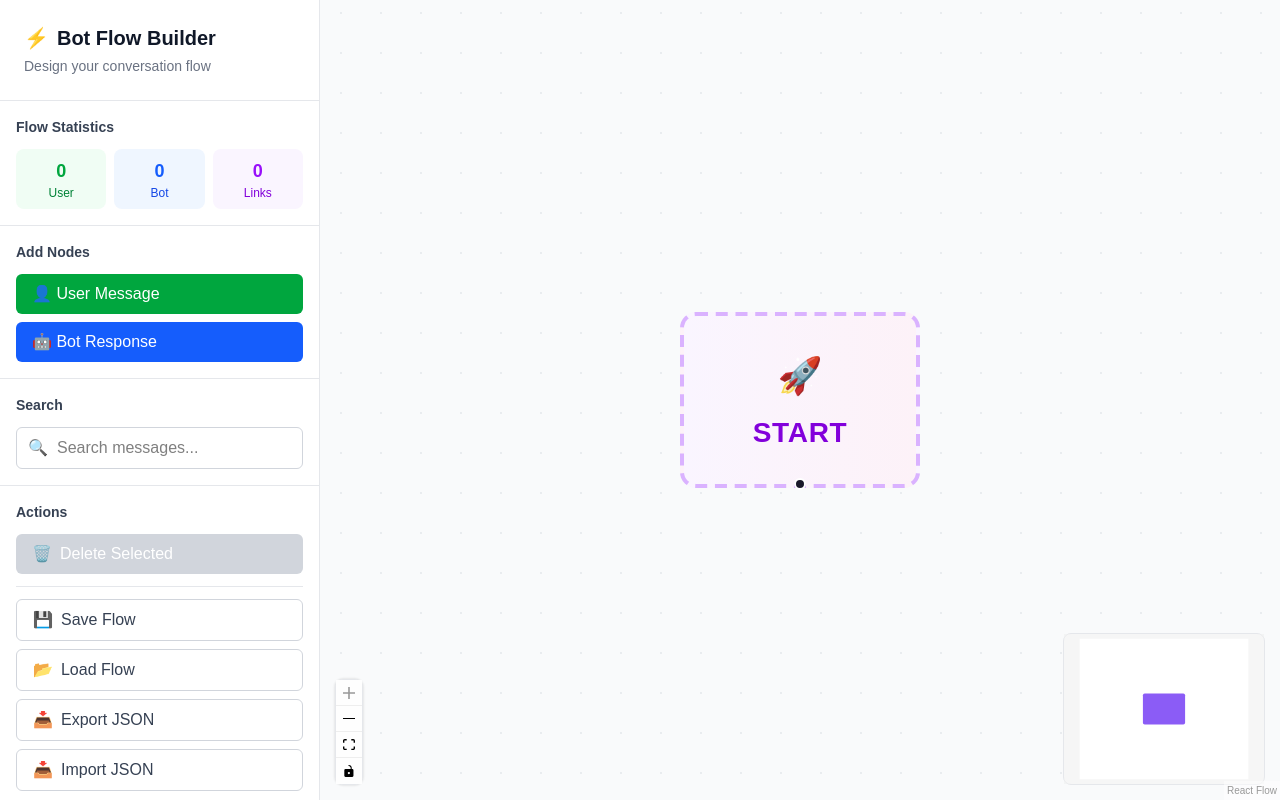
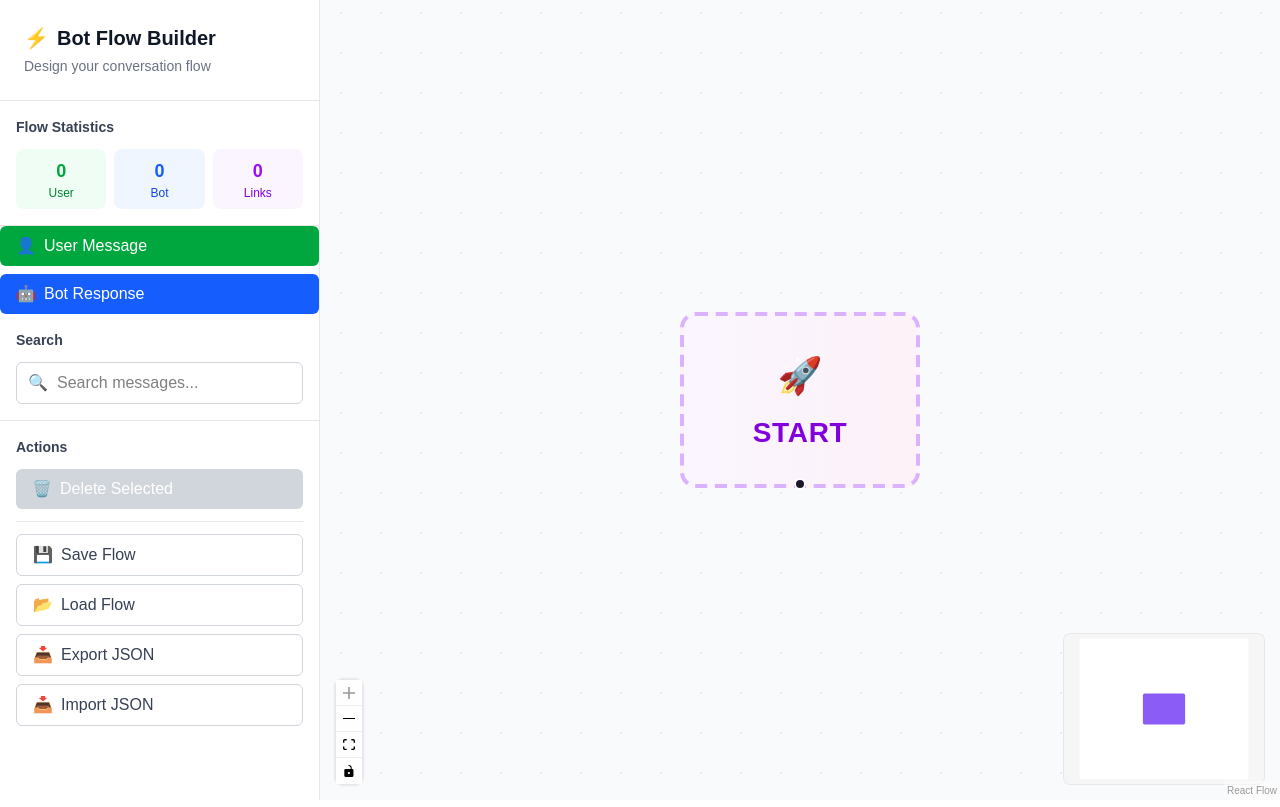
Before and after one commit to Abinash17a/BoTS, a React (Vite) app: page /bots in a window 1280 px wide. Built offline with nearby package versions, Linux system fonts and the light colour scheme.

Commit message:
Drag and drop feature added for nodes

```diff
--- a/src/components/AddNodeButton.tsx
+++ b/src/components/AddNodeButton.tsx
@@ -1,20 +1,29 @@
-export function AddNodeButtons({ addNode }: { addNode: (type: "userMessage" | "botResponse") => void }) {
+export function AddNodeButtons({
+  addNode,
+}: {
+  addNode: (type: "userMessage" | "botResponse") => void;
+}) {
   return (
-        <div className="p-4 border-b border-gray-200">
-            <h3 className="text-sm font-semibold text-gray-700 mb-3">Add Nodes</h3>
     <div className="space-y-2">
-                <button
-                    onClick={() => addNode("userMessage")}
-                    className="w-full flex items-center justify-start gap-2 px-4 py-2 bg-green-600 hover:bg-green-700 text-white rounded-md transition duration-200 font-medium"
+      <div
+        draggable
+        onDragStart={(e) => {
+          e.dataTransfer.setData("application/reactflow", "userMessage");
+          e.dataTransfer.effectAllowed = "move";
+        }}
+        className="cursor-move w-full flex items-center justify-start gap-2 px-4 py-2 bg-green-600 hover:bg-green-700 text-white rounded-md transition-colors duration-200 font-medium"
       >
-                    👤 User Message
-                </button>
-                <button
-                    onClick={() => addNode("botResponse")}
-                    className="w-full flex items-center justify-start gap-2 px-4 py-2 bg-blue-600 hover:bg-blue-700 text-white rounded-md transition duration-200 font-medium"
+        <span>👤</span> User Message
+      </div>
+      <div
+        draggable
+        onDragStart={(e) => {
+          e.dataTransfer.setData("application/reactflow", "botResponse");
+          e.dataTransfer.effectAllowed = "move";
+        }}
+        className="cursor-move w-full flex items-center justify-start gap-2 px-4 py-2 bg-blue-600 hover:bg-blue-700 text-white rounded-md transition-colors duration-200 font-medium"
       >
-                    🤖 Bot Response
-                </button>
+        <span>🤖</span> Bot Response
       </div>
     </div>
   );
--- a/src/components/Flow.tsx
+++ b/src/components/Flow.tsx
@@ -17,7 +17,8 @@ import {
   type OnConnect,
   type OnEdgesChange,
   type OnNodesChange,
-  useReactFlow
+  useReactFlow,
+  ReactFlowInstance
 } from "@xyflow/react"
 // import { v4 as uuidv4 } from "uuid"
 
@@ -205,27 +206,96 @@ function Flow() {
       type,
       position: { x: Math.random() * 400 + 50, y: Math.random() * 300 + 100 },
       data: {
-        message: type === "userMessage" ? "New user message" : "New bot response",
+        message:
+          type === "userMessage" ? "New user message" : "New bot response",
         sender: type === "userMessage" ? "user" : "bot",
         isEditing: false,
         onChange: handleInlineEdit,
       },
-    }
-    setNodes((nds) => [...nds, newNode])
+    };
+
+    setNodes((nds) => [...nds, newNode]);
 
     if (type === "userMessage") {
+      const userMessageCount = nodes.filter((n) => n.type === "userMessage").length;
+
+      if (userMessageCount === 0) {
         setEdges((eds) => [
           ...eds,
           {
-          id: `e-${id}`,
+            id: `e-start-${id}`,
             source: "start",
             target: id,
             animated: true,
             style: { stroke: "#6366f1", strokeWidth: 2 },
           },
-      ])
+        ]);
       }
     }
+  };
+
+
+  const [reactFlowInstance, setReactFlowInstance] = useState<ReactFlowInstance | null>(null);
+
+  const onDragOver = useCallback((event: React.DragEvent) => {
+    event.preventDefault();
+    event.dataTransfer.dropEffect = "move";
+  }, []);
+
+  const onDrop = useCallback(
+    (event: React.DragEvent) => {
+      event.preventDefault();
+      if (!reactFlowInstance) return;
+
+      const type = event.dataTransfer.getData("application/reactflow") as
+        | "userMessage"
+        | "botResponse";
+      if (!type) return;
+
+      const bounds = event.currentTarget.getBoundingClientRect();
+      const position = reactFlowInstance.screenToFlowPosition({
+        x: event.clientX - bounds.left,
+        y: event.clientY - bounds.top,
+      });
+
+      const id = `${nodeIdCounter.current++}`;
+      const newNode: Node = {
+        id,
+        type,
+        position,
+        data: {
+          message:
+            type === "userMessage" ? "New user message" : "New bot response",
+          sender: type === "userMessage" ? "user" : "bot",
+          isEditing: false,
+          onChange: handleInlineEdit,
+        },
+      };
+
+      setNodes((nds) => [...nds, newNode]);
+
+      // 🔄 Auto-connect only if this is the first userMessage node
+      if (type === "userMessage") {
+        const userMessageCount = nodes.filter(
+          (n) => n.type === "userMessage"
+        ).length;
+
+        if (userMessageCount === 0) {
+          setEdges((eds) => [
+            ...eds,
+            {
+              id: `e-start-${id}`,
+              source: "start",
+              target: id,
+              animated: true,
+              style: { stroke: "#6366f1", strokeWidth: 2 },
+            },
+          ]);
+        }
+      }
+    },
+    [reactFlowInstance, nodes]
+  );
 
   const handleSave = () => {
     localStorage.setItem("botFlowNodes", JSON.stringify(nodes))
@@ -316,6 +386,7 @@ function Flow() {
 
     {/* Flow Canvas Section */}
     <FlowCanvas
+      onInit={setReactFlowInstance}
       nodes={nodes}
       edges={edges}
       onNodesChange={onNodesChange}
@@ -323,6 +394,8 @@ function Flow() {
       onConnect={onConnect}
       onNodeClick={onNodeClick}
       nodeTypes={nodeTypes}
+      onDragOver={onDragOver}
+      onDrop={onDrop}
     />
   </div>
 );
--- a/src/components/FlowCanvas.tsx
+++ b/src/components/FlowCanvas.tsx
@@ -14,32 +14,40 @@ import {
   type OnConnect,
   type OnEdgesChange,
   type OnNodesChange,
-  useReactFlow
+  useReactFlow,
+  type OnInit
 } from "@xyflow/react"
 
 interface FlowCanvasProps {
+  onInit: OnInit;
   nodes: Node[];
   edges: Edge[];
   onNodesChange: OnNodesChange;
   onEdgesChange: OnEdgesChange;
   onConnect: OnConnect;
   onNodeClick: any;
+  onDragOver:any,
+  onDrop:any,
   nodeTypes: any;
 }
 
 
 const FlowCanvas: React.FC<FlowCanvasProps> = ({
+  onInit,
   nodes,
   edges,
   onNodesChange,
   onEdgesChange,
   onConnect,
   onNodeClick,
+  onDragOver,
+  onDrop,
   nodeTypes,
 }) => {
   return (
     <div className="flex-1 relative" style={{ height: "100vh", width: "100%", cursor: "crosshair" }}>
       <ReactFlow
+        onInit={onInit}
         nodes={nodes}
         edges={edges}
         onNodesChange={onNodesChange}
@@ -47,6 +55,8 @@ const FlowCanvas: React.FC<FlowCanvasProps> = ({
         onConnect={onConnect}
         onNodeClick={onNodeClick}
         nodeTypes={nodeTypes}
+        onDragOver={onDragOver}
+        onDrop={onDrop}
         fitView
         className="bg-gray-50"
         style={{ width: "100%", height: "100%" }}
--- a/src/pages/bots/BotBuilder.tsx
+++ b/src/pages/bots/BotBuilder.tsx
@@ -1,10 +1,13 @@
 // src/pages/bots/BotBuilder.tsx
 import Flow from '../../components/Flow'  // adjust path as per your folder structure
+import { ReactFlowProvider } from '@xyflow/react';
 
 export default function BotBuilder() {
   return (
     <>
+    <ReactFlowProvider>
       <Flow />
+    </ReactFlowProvider>
     </>
   );
 }
```
Lines whose indentation alone changed are shown as unchanged.
